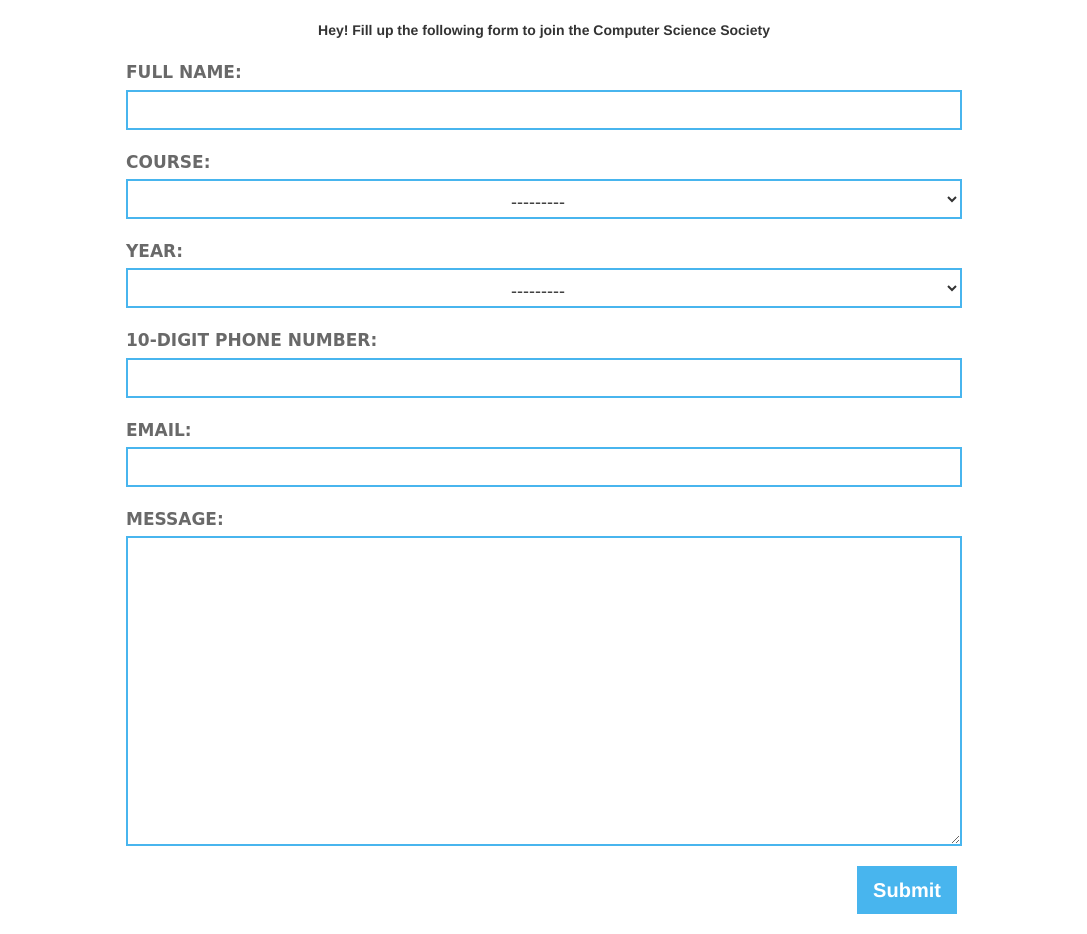
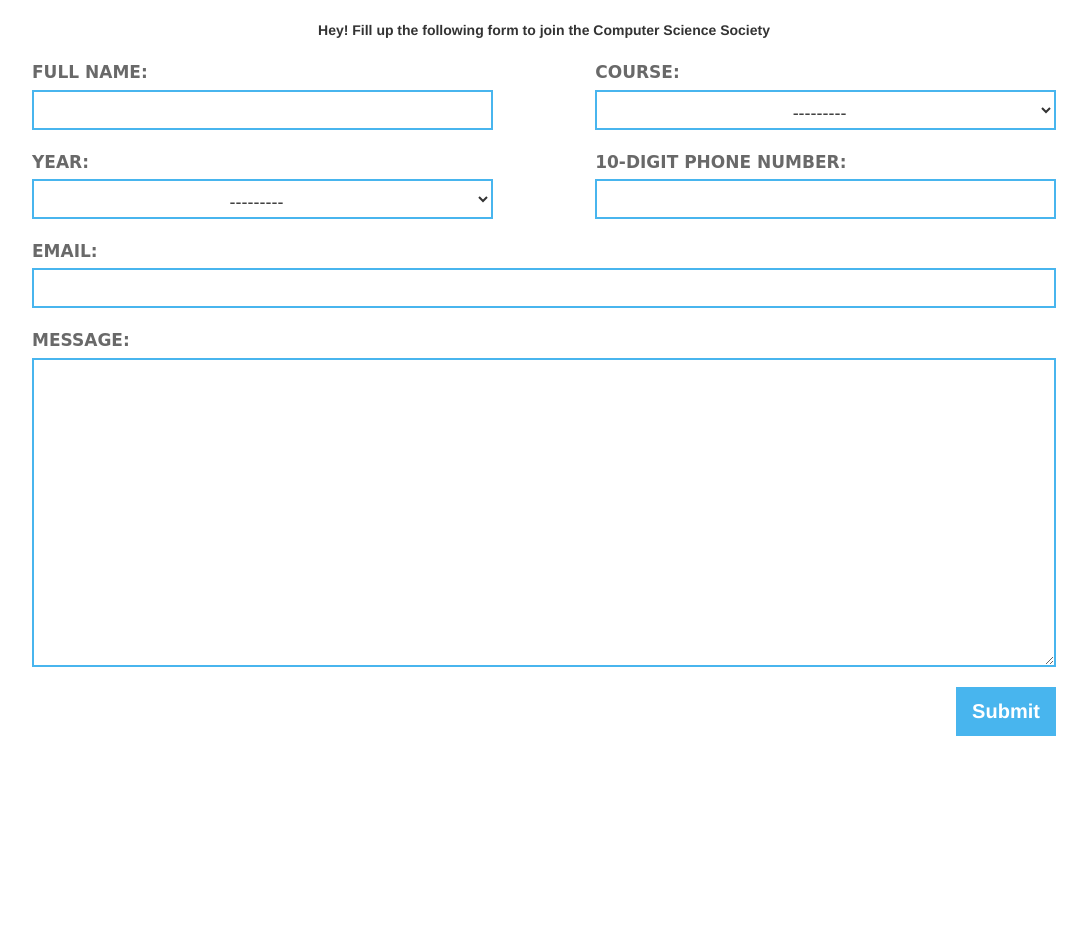
Before and after one commit to abhishekchak52/reg-form, a Django app: page / in a window 1280 px wide. Shown: the part 125-1059 px from the top of the page, without its empty margins (96-1183 px from the left). After the commit the page ends 861 px from the top, so only its background shows below. Run offline with Django 3.2, Linux system fonts and the light colour scheme; some libraries are stand-ins or nearby versions.

Commit message:
Finished desktop layout

```diff
--- a/static/css/base.css
+++ b/static/css/base.css
@@ -9,8 +9,9 @@ ul {
 }
 
 .content {
-    padding-left: 30px;
-    padding-right: 30px;
+    width: 80%;
+    display: block;
+    margin: auto;
 }
 
 body {
@@ -80,10 +81,4 @@ li {
     .footer {
         display: none;
     }
-
-    div.content {
-        width: 70%;
-        display: block;
-        margin: auto;
-    }
 }
--- a/static/css/form.css
+++ b/static/css/form.css
@@ -75,7 +75,50 @@ textarea {
     .submit {
         width: 100px;
         margin-left: auto;
-        margin-right: 5px;
+        margin-right: 0px;
     }
 
+    input {
+        width: 100%;
+        display: inherit;
+    }
+
+    select {
+        width: 100%;
+        display: inherit;
+    }
+
+    div.fieldwrapper {
+        display: inline-block;
+        width: 45%;
+    }
+
+    div#EMAIL.fieldwrapper {
+        display: block;
+        margin: 0;
+        width: 100%;
+    }
+
+    div#EMAIL.fieldwrapper input {
+        width: 100%;
+    }
+
+    div#MESSAGE {
+        display: block;
+        width: 100%;
+    }
+    div#COURSE {
+        float: right;
+    }
+    div[id="10-DIGIT PHONE NUMBER"]{
+        float: right;
+    }
+    #id_course {
+        display: block;
+        margin-right: 0;
+        margin-left: auto;
+    }
+    /*div#COURSE{*/
+    /*margin-left: auto;*/
+    /*}*/
 }
--- a/templates/member_form.html
+++ b/templates/member_form.html
@@ -14,7 +14,7 @@
     <p id="fillup">Hey! Fill up the following form to join the Computer Science Society</p>
     <form method="POST" action="" enctype="multipart/form-data">{% csrf_token %}
         {% for field in form.visible_fields %}
-            <div class="fieldwrapper">
+            <div class="fieldwrapper" id="{{ field.label }}">
                 {{ field.errors }}<br/>
                 {{ field.label_tag }}<br/>
                 {{ field }}
```
